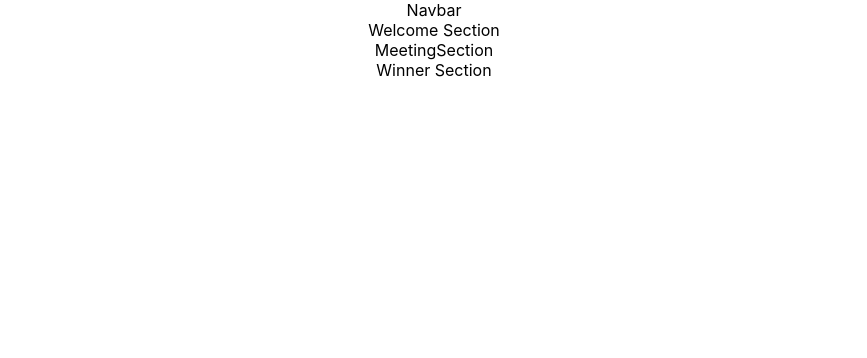
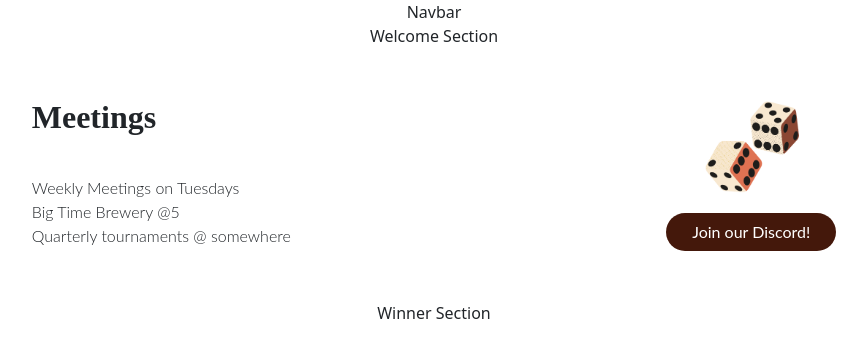
Before and after one commit to NathanKhuat/Backgammon-Club, a React (Create React App) app in the folder backgammon/: page / in a window 1280 px wide. Shown: the top 358 px of the page, without its empty margins (206-1073 px from the left). Built offline with nearby package versions, Linux system fonts and the light colour scheme.

Commit message:
draft meeting section

```diff
--- a/backgammon/package.json
+++ b/backgammon/package.json
@@ -10,6 +10,7 @@
     "@types/node": "^16.18.68",
     "@types/react": "^18.2.45",
     "@types/react-dom": "^18.2.18",
+    "bootstrap": "^5.3.2",
     "react": "^18.2.0",
     "react-dom": "^18.2.0",
     "react-scripts": "5.0.1",
--- a/backgammon/src/components/MeetingSection/MeetingSection.css
+++ b/backgammon/src/components/MeetingSection/MeetingSection.css
@@ -0,0 +1,44 @@
+.wrapper {
+    display: flex;
+    height: fit-content;
+    justify-content: space-around;
+    /* text-align: left; */
+    padding: 50px;
+}
+
+.text {
+    text-align: left;
+}
+
+.meeting-text {
+    font-family: Lato;
+    font-weight: 300;
+}
+
+.header-text {
+    font-family: Inria Serif;
+    font-weight: 700;
+    margin-bottom: 40px;
+}
+
+.img {
+    max-width: 95px;
+    height: 95px;
+}
+
+.btn , .btn:hover{
+    border-radius: 40px;
+    background: #44180B;
+    color: white;
+    text-align: center;
+    width: 170px;
+    font-family: Lato;
+}
+
+.media {
+    gap: 20px;
+    display: flex;
+    flex-direction: column;
+    align-self: center;
+    align-items: center;
+}
--- a/backgammon/src/components/MeetingSection/MeetingSection.tsx
+++ b/backgammon/src/components/MeetingSection/MeetingSection.tsx
@@ -1,10 +1,20 @@
-import React from 'react';
 import './MeetingSection.css';
+import dice from './dice.png'
 
 function MeetingSection() {
   return (
-    <div>
-      MeetingSection
+    <div className='wrapper'>
+      <div className='text'>
+        <h2 className='header-text'>Meetings</h2>
+        <span className='meeting-text'>
+          Weekly Meetings on Tuesdays <br/>
+          Big Time Brewery @5 <br/>
+          Quarterly tournaments @ somewhere</span>
+      </div>
+      <div className='media'>
+        <img src={dice} className="img"></img>
+        <button className="btn">Join our Discord!</button>
+      </div>
     </div>
   );
 }
--- a/backgammon/src/components/Navbar/Navbar.tsx
+++ b/backgammon/src/components/Navbar/Navbar.tsx
@@ -1,4 +1,3 @@
-import React from 'react';
 import './Navbar.css';
 
 function Navbar() {
--- a/backgammon/src/components/WelcomeSection/WelcomeSection.tsx
+++ b/backgammon/src/components/WelcomeSection/WelcomeSection.tsx
@@ -1,4 +1,3 @@
-import React from 'react';
 import './WelcomeSection.css';
 
 function WelcomeSection() {
--- a/backgammon/src/components/WinnerSection/WinnerSection.tsx
+++ b/backgammon/src/components/WinnerSection/WinnerSection.tsx
@@ -1,4 +1,3 @@
-import React from 'react';
 import './WinnerSection.css';
 
 function WinnerSection() {
--- a/backgammon/src/index.tsx
+++ b/backgammon/src/index.tsx
@@ -1,6 +1,7 @@
 import React from 'react';
 import ReactDOM from 'react-dom/client';
 import './index.css';
+import 'bootstrap/dist/css/bootstrap.css';
 import App from './App';
 import reportWebVitals from './reportWebVitals';
 
```
Also changed, not shown: backgammon/src/components/MeetingSection/dice.png (added), 1 other file (tests, documents, lock files or other folders).
